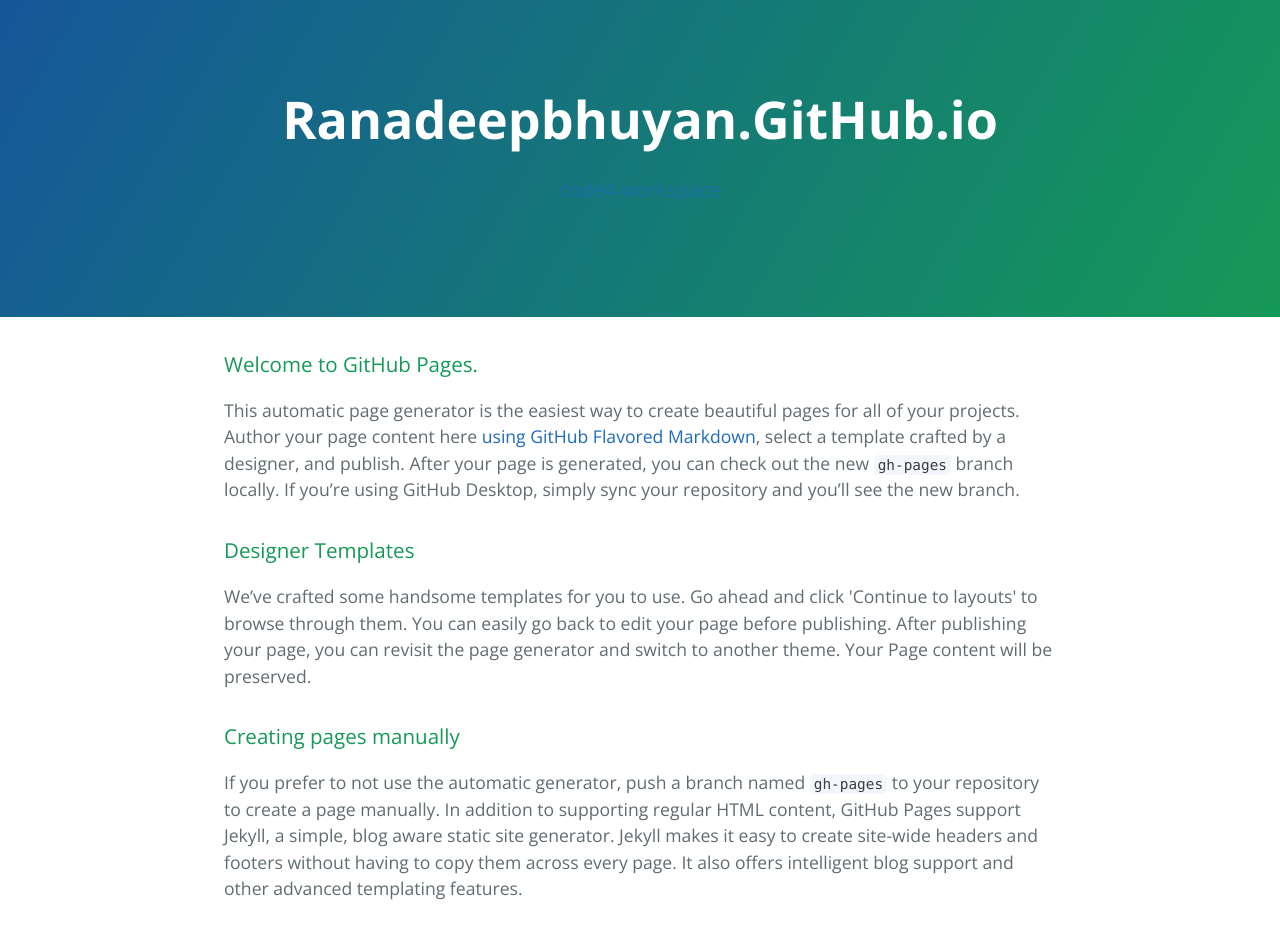
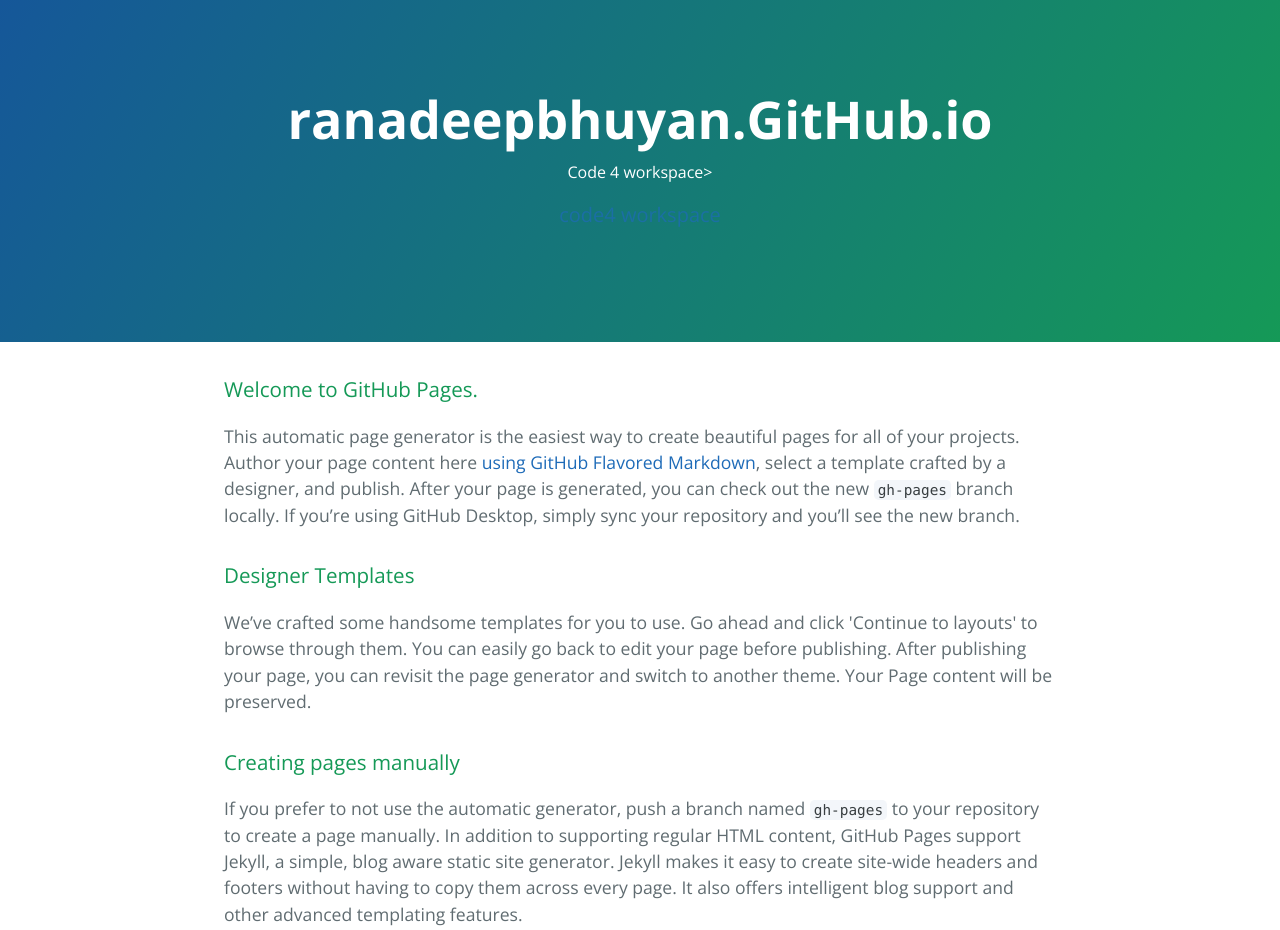
Before and after one commit to ranadeepbhuyan/ranadeepbhuyan.github.io, a plain HTML site: page index.html in a window 1280 px wide. Shown: the top 930 px of the page. Drawn offline with nearby package versions, Linux system fonts and the light colour scheme.

Commit message:
modify ppt

```diff
--- a/index.html
+++ b/index.html
@@ -2,7 +2,7 @@
 <html lang="en-us">
   <head>
     <meta charset="UTF-8">
-    <title>Ranadeepbhuyan.GitHub.io by ranadeepbhuyan</title>
+    <title>Ranadeepbhuyan.GitHub.io by Rana</title>
     <meta name="viewport" content="width=device-width, initial-scale=1">
     <link rel="stylesheet" type="text/css" href="stylesheets/normalize.css" media="screen">
     <link href='https://fonts.googleapis.com/css?family=Open+Sans:400,700' rel='stylesheet' type='text/css'>
@@ -11,8 +11,8 @@
   </head>
   <body>
     <section class="page-header">
-      <h1 class="project-name">Ranadeepbhuyan.GitHub.io</h1>
-      <a href="./code4/landing/index.html"><h2 class="project-tagline">code4 workspace</h2></a>
+      <h1 class="project-name">ranadeepbhuyan.GitHub.io</h1>
+      <span>Code 4 workspace</span>><a href="./code4/landing/index.html"><h2 class="project-tagline">code4 workspace</h2></a>
     </section>
 
     <section class="main-content">
```
